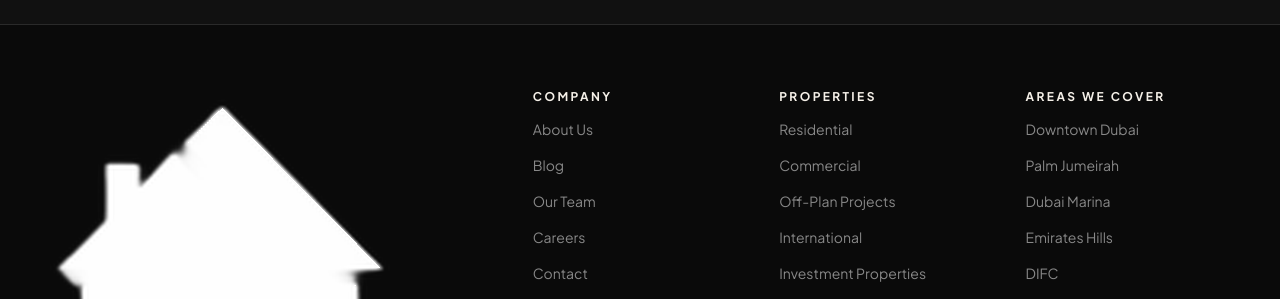
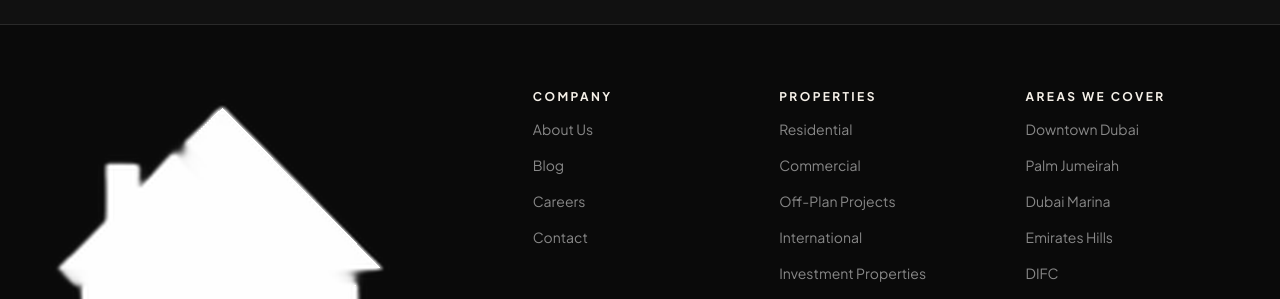
Before and after one commit to pat127/luxestate, a Next.js app: page / in a window 1280 px wide. Shown: the part 6690-6989 px from the top of the page. Built offline with nearby package versions, Linux system fonts and the light colour scheme; no server answers; the database is empty.

Commit message:
Local Commit: 2026-05-31T05:56:33.432Z - Removed the "Our Team" link from the footer's company links list so it no longer navigates to the Meet Our CEO page

```diff
--- a/src/components/Footer.tsx
+++ b/src/components/Footer.tsx
@@ -195,7 +195,6 @@ export default function Footer() {
   const companyLinks = [
     { label: t('footer.company_about'), href: '/about' },
     { label: t('footer.company_blog'), href: '/blog' },
-    { label: t('footer.company_team'), href: '/about#team' },
     { label: t('footer.company_careers'), href: '#careers-popup' },
     { label: t('footer.company_contact'), href: '/#contact' },
   ];
```
